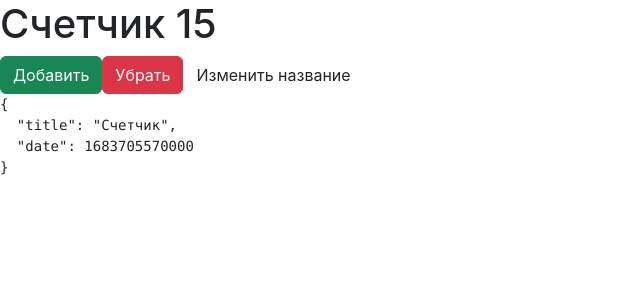
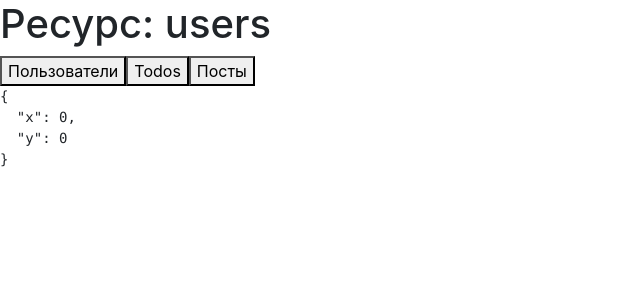
Before and after one commit to BaurMus/react-hooks, a React (Create React App) app: page / in a window 1280 px wide. Shown: the top 300 px of the page, without its empty margins (0-640 px from the left). Built offline with nearby package versions, Linux system fonts and the light colour scheme; no server answers.

Commit message:
useEffect hook practice

```diff
--- a/src/App.js
+++ b/src/App.js
@@ -1,53 +1,54 @@
-import React, { useState } from 'react';
+import React, { useEffect, useState } from 'react';
 
-function computeInitialCounter() {
-  console.log('Some calculations....');
-  return Math.trunc(Math.random() * 20);
-}
 
 function App() {
-  // const [counter, setCounter] = useState(0);
-  // const [counter, setCounter] = useState(computeInitialCounter);
-  const [counter, setCounter] = useState(() => {
-    return computeInitialCounter();
+  const [type, setType] = useState('users');
+  const [data, setData] = useState([]);
+  const [pos, setPos] = useState({
+    x: 0, y: 0
   });
 
-  const [state, setState] = useState({
-    title: 'Счетчик',
-    date: Date.now(),
-  });
+  // useEffect(() => {
+  //   console.log('render');
+  // });
 
-  function increment() {
-    // setCounter(counter + 1);
-    // setCounter(counter + 1);
+  useEffect(() => {
+    fetch(`https://jsonplaceholder.typicode.com/${type}`)
+      .then(response => response.json())
+      .then(json => setData(json))
 
-    setCounter((prevCounter) => {
-      return prevCounter + 1;
-    });
-    // setCounter(prev => prev + 1);
-  }
+    return () => {
+      console.log('clean type');
+    };
+  }, [type]);
 
-  function decrement() {
-    setCounter(counter - 1);
-  }
+  const mouseMoveHandler = event => {
+    setPos({
+      x: event.clientX,
+      y: event.clientY,
+    })
+  };
 
-  function updateTitle() {
-    setState(prev => {
-      return {
-        ...prev,
-        title: "Новое название",
-      }
-    });
-  }
+  useEffect(() => {
+    console.log('ComponentDidMount');
+
+    window.addEventListener('mousemove', mouseMoveHandler);
+
+    return () => {
+      window.removeEventListener('mousemove', mouseMoveHandler);
+    };
+  }, []);
 
   return (
     <div>
-      <h1>Счетчик {counter}</h1>
-      <button onClick={increment} className="btn btn-success">Добавить</button>
-      <button onClick={decrement} className="btn btn-danger">Убрать</button>
-      <button onClick={updateTitle} className="btn btn-default">Изменить название</button>
+      <h1>Ресурс: {type}</h1>
 
-      <pre>{JSON.stringify(state, null, 2)}</pre>
+      <button onClick={() => setType('users')}>Пользователи</button>
+      <button onClick={() => setType('todos')}>Todos</button>
+      <button onClick={() => setType('posts')}>Посты</button>
+
+      {/* <pre>{JSON.stringify(data, null, 2)}</pre> */}
+      <pre>{JSON.stringify(pos, null, 2)}</pre>
     </div>
   );
 }
```
Also changed, not shown: src/examples/state.js (added, +55 -0 lines).
